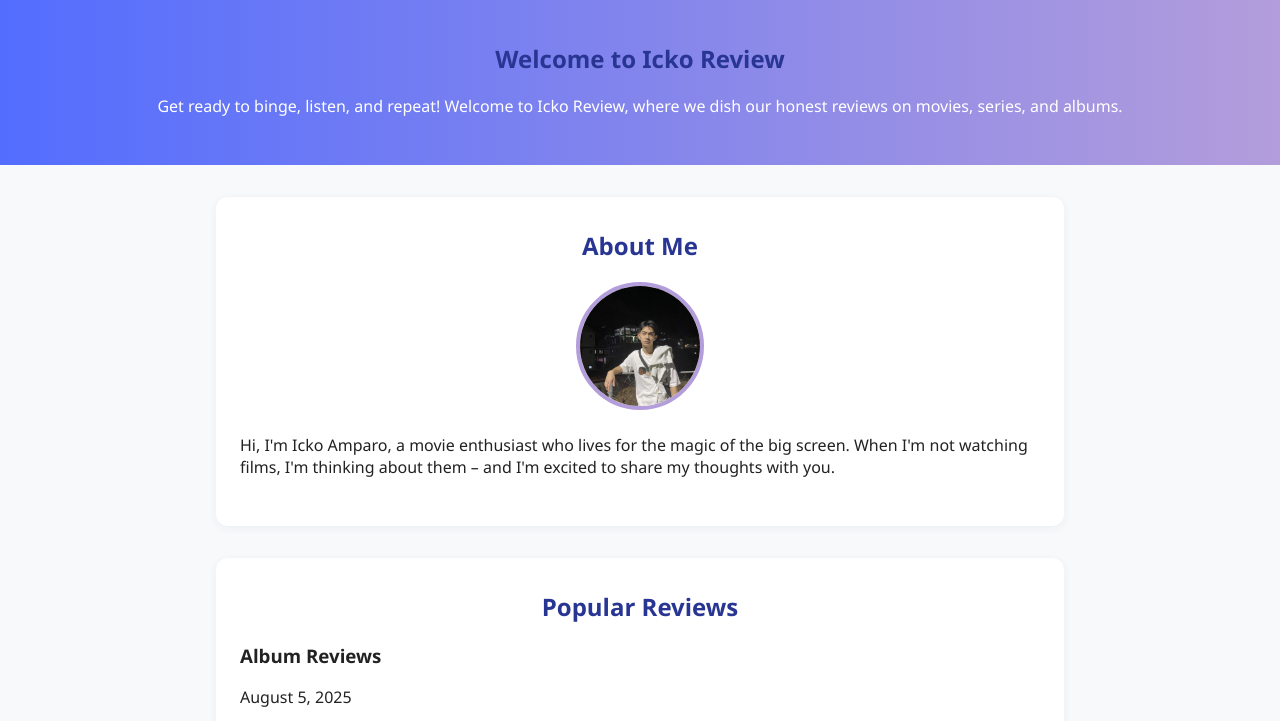
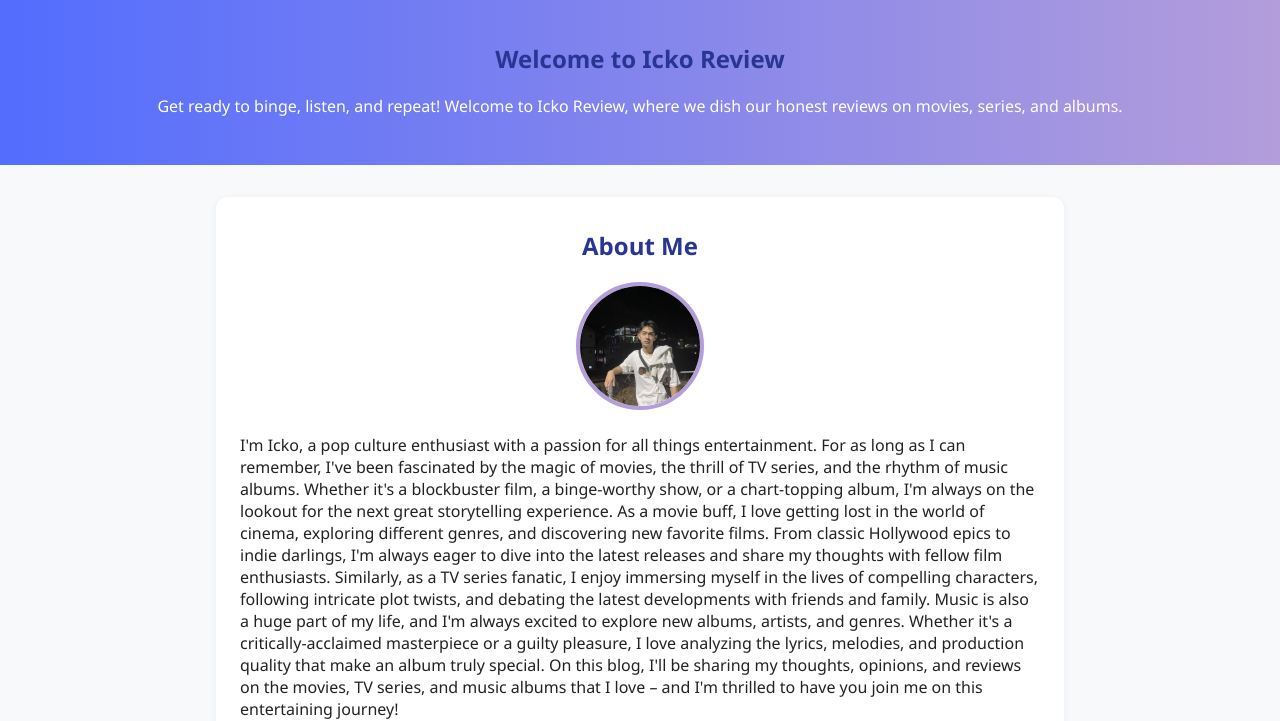
Before and after one commit to Ickoamparo/Ickoamparo.github.io, a plain HTML site: page index.html in a window 1280 px wide. Shown: the part 81-802 px from the top of the page. Drawn offline with Linux system fonts and the light colour scheme.

Commit message:
Update index.html

```diff
--- a/index.html
+++ b/index.html
@@ -29,8 +29,12 @@
         <h2>About Me</h2>
         <img src="icko pic.jpeg" alt="Profile picture of Icko Amparo" class="profile-img">
         <p>
-            Hi, I'm Icko Amparo, a movie enthusiast who lives for the magic of the big screen. When I'm not watching films, I'm thinking about them – and I'm excited to share my thoughts with you.
-        </p>
+	I'm Icko, a pop culture enthusiast with a passion for all things entertainment. For as long as I can remember, I've been fascinated by the magic of movies, the thrill of TV series, and the rhythm of music albums. Whether it's a blockbuster film, a binge-worthy show, or a chart-topping album, I'm always on the lookout for the next great storytelling experience.
+
+As a movie buff, I love getting lost in the world of cinema, exploring different genres, and discovering new favorite films. From classic Hollywood epics to indie darlings, I'm always eager to dive into the latest releases and share my thoughts with fellow film enthusiasts. Similarly, as a TV series fanatic, I enjoy immersing myself in the lives of compelling characters, following intricate plot twists, and debating the latest developments with friends and family.
+
+Music is also a huge part of my life, and I'm always excited to explore new albums, artists, and genres. Whether it's a critically-acclaimed masterpiece or a guilty pleasure, I love analyzing the lyrics, melodies, and production quality that make an album truly special. On this blog, I'll be sharing my thoughts, opinions, and reviews on the movies, TV series, and music albums that I love – and I'm thrilled to have you join me on this entertaining journey!
+	</p>
     </section>
 
     <section id="popular_reviews">
```
